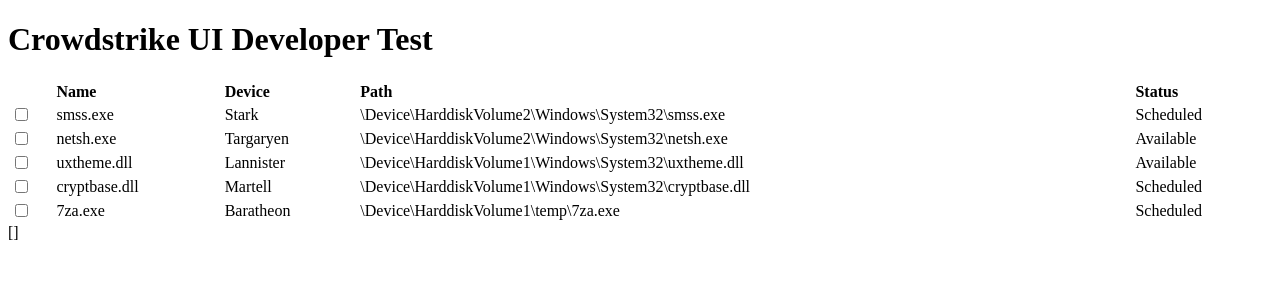
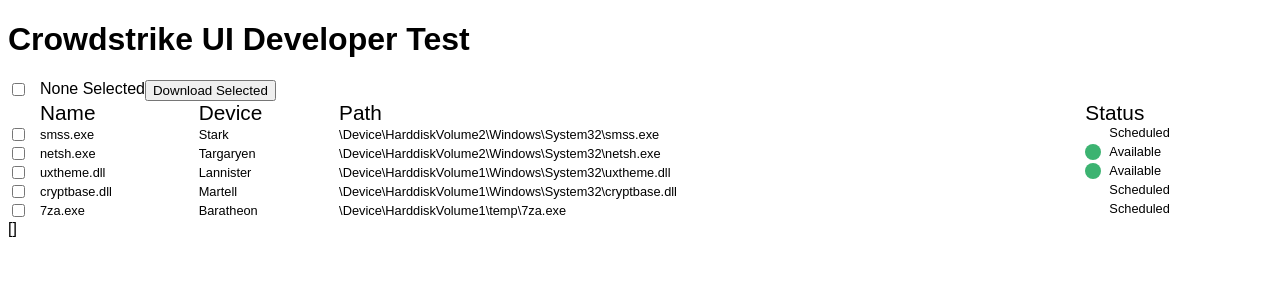
Before and after one commit to marklj/file-download-component, an Angular app: page / in a window 1280 px wide. Shown: the top 300 px of the page. Built offline with nearby package versions, Linux system fonts and the light colour scheme.

Commit message:
add table header and some basic styling

```diff
--- a/src/app/download-list/download-list.component.css
+++ b/src/app/download-list/download-list.component.css
@@ -1,6 +1,38 @@
 .file-table {
   width: 100%;
+  font-size: .8rem;
+  border-spacing: 0;
+}
+.file-table td, .file-table th, .file-table tr {
+  margin: 0;
+  padding: 0;
 }
 .file-table th {
   text-align: left;
+  font-size: 1.3rem;
+  font-weight: normal;
 }
+.file-table tr:hover {
+  cursor: pointer;
+  background-color: #efefee;
+}
+.checkbox-col {
+  width: 2rem;
+}
+.available-dot {
+  border-radius: 999px;
+  width: 1rem;
+  height: 1rem; margin-right: .5rem;
+}
+
+.dot-active {
+  background-color: mediumseagreen;
+}
+
+.inactive-checkbox {
+  pointer-events: none;
+}
+
+.row-selected {
+  background-color: #ddd;
+}
--- a/src/app/download-list/download-list.component.html
+++ b/src/app/download-list/download-list.component.html
@@ -1,7 +1,25 @@
 <div>
+  <div class="file-table-meta flex">
+    <div class="checkbox-col">
+      <input
+        type="checkbox"
+        [indeterminate]="
+          files.length > selectedFiles.length && selectedFiles.length > 0
+        "
+        [checked]="selectedFiles.length === files.length"
+      />
+    </div>
+    <div *ngIf="selectedFiles.length">Selected {{ selectedFiles.length }}</div>
+    <div *ngIf="!selectedFiles.length">None Selected</div>
+    <div>
+      <button (click)="downloadSelectedFiles()" type="button">
+        Download Selected
+      </button>
+    </div>
+  </div>
   <table class="file-table">
     <tr>
-      <th>
+      <th class="checkbox-col">
         <!-- checked -->
       </th>
       <th>Name</th>
@@ -9,9 +27,17 @@
       <th>Path</th>
       <th>Status</th>
     </tr>
-    <tr *ngFor="let file of files">
+    <tr
+      *ngFor="let file of files"
+      (click)="toggleSelection(file)"
+      [ngClass]="{ 'row-selected': fileIsSelected(file) }"
+    >
       <td>
-        <input (change)="toggleSelection(file)" type="checkbox" name="" />
+        <input
+          [checked]="fileIsSelected(file)"
+          type="checkbox"
+          class="inactive-checkbox"
+        />
       </td>
       <td>
         {{ file.name }}
@@ -22,7 +48,13 @@
       <td>
         {{ file.path }}
       </td>
-      <td>
+      <td class="flex">
+        <div
+          class="available-dot"
+          [ngClass]="{ 'dot-active': file.status === 'available' }"
+        >
+          &nbsp;
+        </div>
         <span class="case-capitalize">{{ file.status }}</span>
       </td>
     </tr>
--- a/src/styles.css
+++ b/src/styles.css
@@ -1,5 +1,11 @@
-body{}
+body{
+  font-family: Arial, Helvetica, sans-serif;
+}
 
 .case-capitalize {
   text-transform: capitalize;
 }
+
+.flex {
+  display: flex;
+}
```
